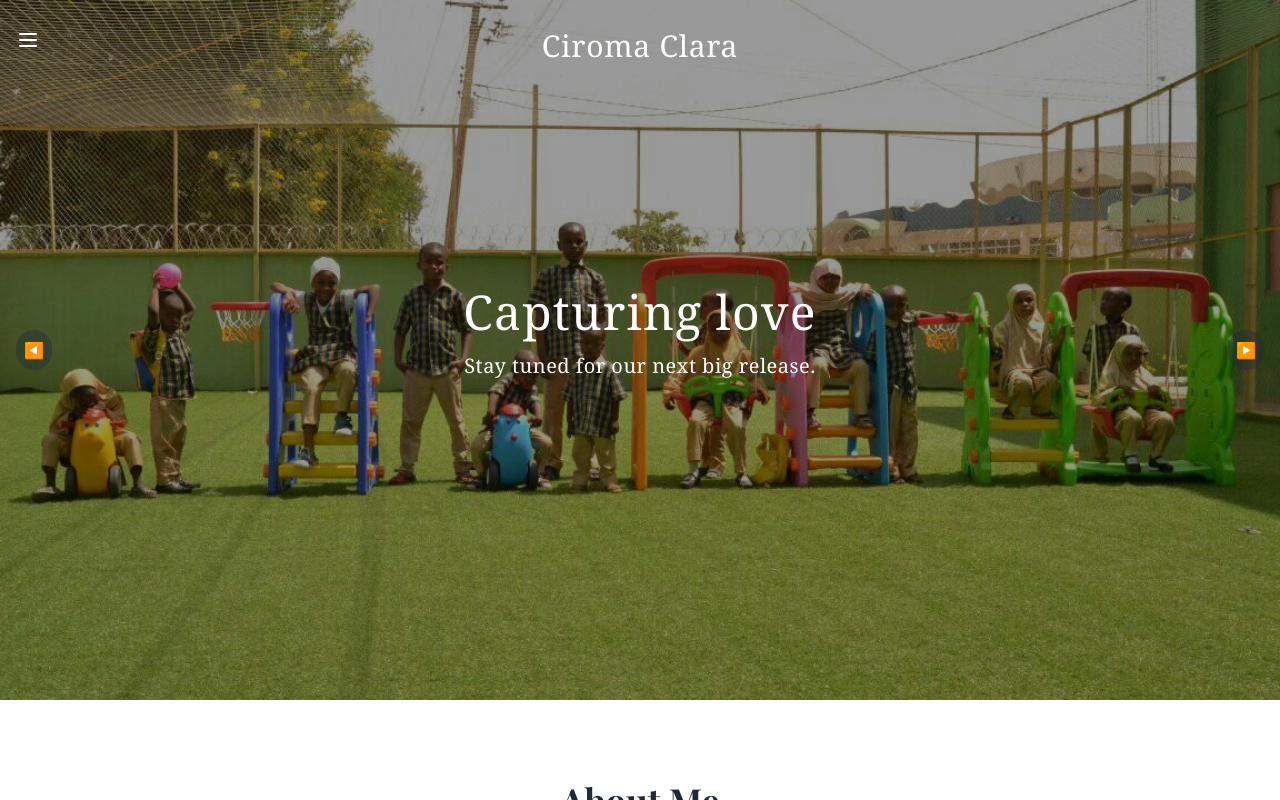
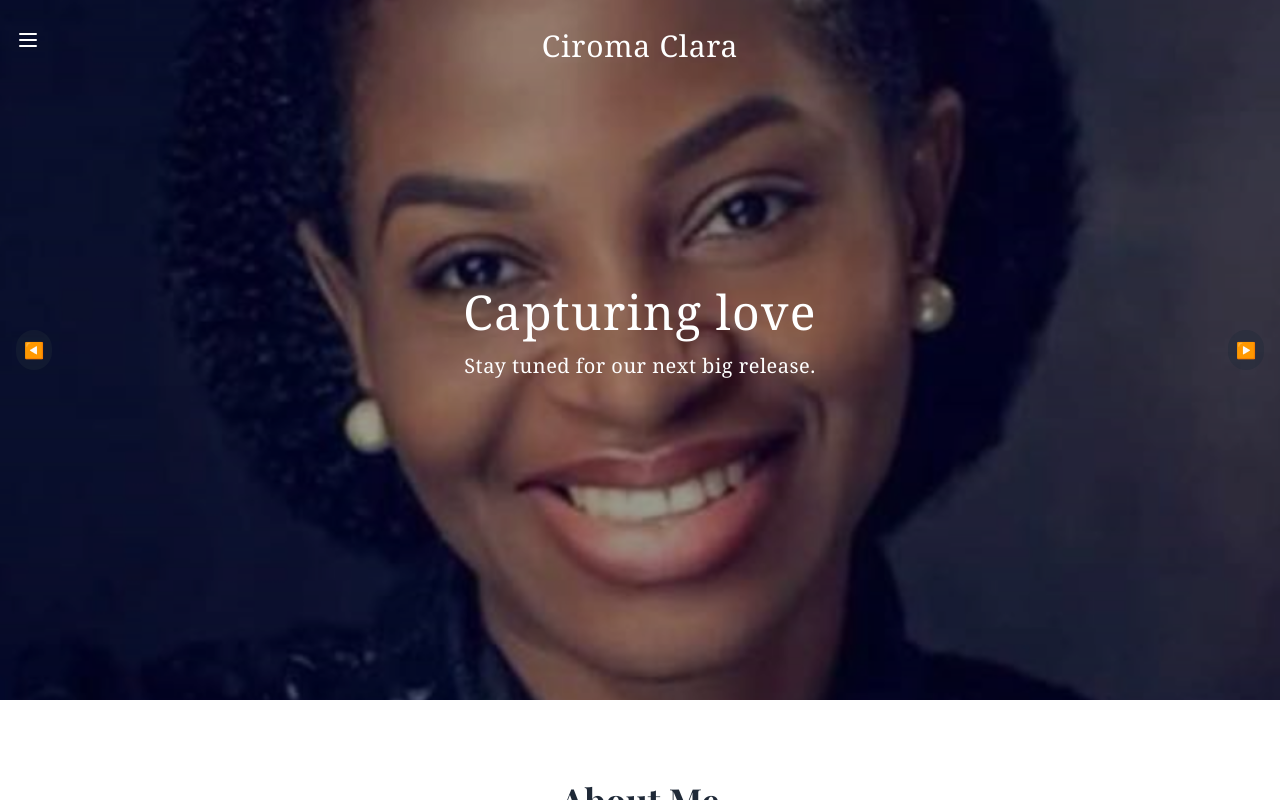
Before and after one commit to abdulrg01/nak, a Next.js app: page /clara in a window 1280 px wide. Shown: the top 800 px of the page. Built offline with nearby package versions, Linux system fonts and the light colour scheme; a web font is replaced by a local one.

Commit message:
clara image

```diff
--- a/components/clara/Hero.tsx
+++ b/components/clara/Hero.tsx
@@ -12,7 +12,7 @@ export const slides = [
     subtitle: "Dive into beautifully crafted virtual landscapes.",
   },
   {
-    image: "/nak.jpg",
+    image: "/clara.png",
     title: "Capturing love",
     subtitle: "Stay tuned for our next big release.",
   },
```
